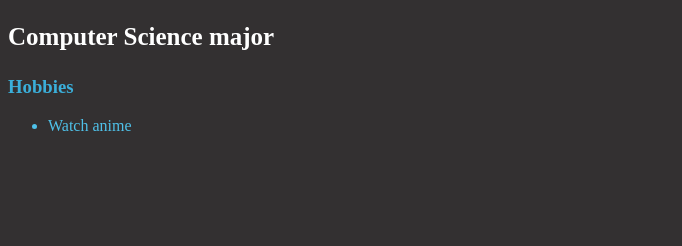
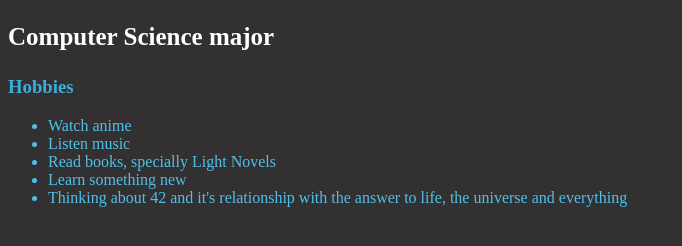
Before and after one commit to JuanMBriones/lab2, a plain HTML site: page index.html in a window 1280 px wide. Shown: the part 110-356 px from the top of the page, without its empty margins (0-682 px from the left). Drawn offline with Linux system fonts and the light colour scheme.

Commit message:
Modified hobbies

```diff
--- a/index.html
+++ b/index.html
@@ -17,6 +17,10 @@
         <h3>Hobbies</h3>
         <ul>
             <li>Watch anime</li>
+            <li>Listen music</li>
+            <li>Read books, specially Light Novels</li>
+            <li>Learn something new</li>
+            <li>Thinking about 42 and it's relationship with the answer to life, the universe and everything</li>
         </ul>
     </body>
 </html>
```
